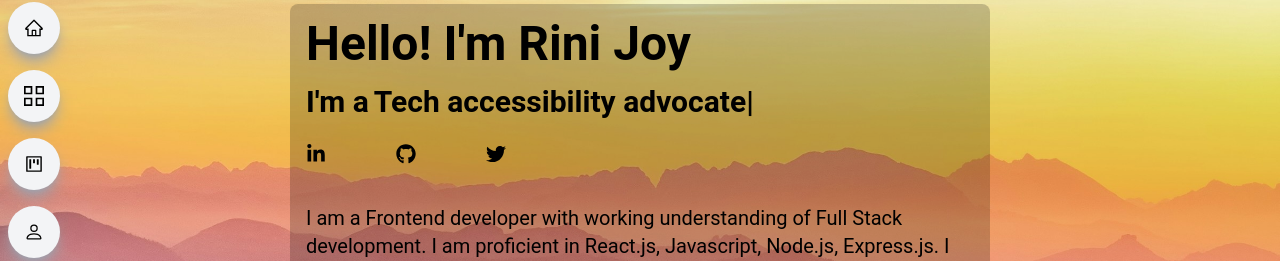
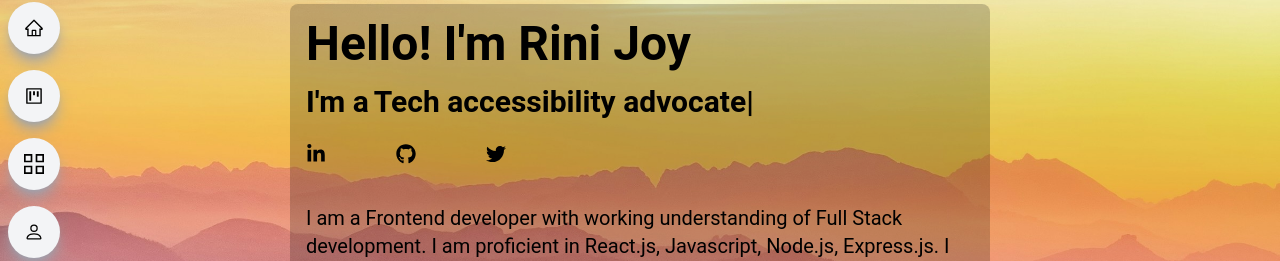
Before and after one commit to RiniJ7/rini-portfolio-v3, a React (Create React App) app: page / in a window 1280 px wide. Shown: the part 206-467 px from the top of the page. Built offline with nearby package versions, Linux system fonts and the light colour scheme.

Commit message:
side nav order modified

```diff
--- a/src/components/Sidenav.jsx
+++ b/src/components/Sidenav.jsx
@@ -68,7 +68,10 @@ const Sidenav = () => {
       ) : (
         " "
       )}
+
+
       <div className="md:block hidden fixed top-[25%] z-10">
+
         <div className="flex flex-col ">
           <a
             href="#main"
@@ -76,17 +79,19 @@ const Sidenav = () => {
           >
             <AiOutlineHome size={20} />
           </a>
+
+          <a
+            href="#projects"
+            className="rounded-full shadow-lg bg-gray-100 shadow-gray-400 m-2 p-4 cursor-pointer hover:scale-110 ease-in duration-300"
+          >
+            <AiOutlineProject size={20} />
+          </a>
+
           <a
             href="#work"
             className="rounded-full shadow-lg bg-gray-100 shadow-gray-400 m-2 p-4 cursor-pointer hover:scale-110 ease-in duration-300"
           >
             <GrProjects size={20} />
-          </a>
-          <a
-            href="#projects"
-            className="rounded-full shadow-lg bg-gray-100 shadow-gray-400 m-2 p-4 cursor-pointer hover:scale-110 ease-in duration-300"
-          >
-            <AiOutlineProject size={20} />
           </a>
           <a
             href="#about"
```
